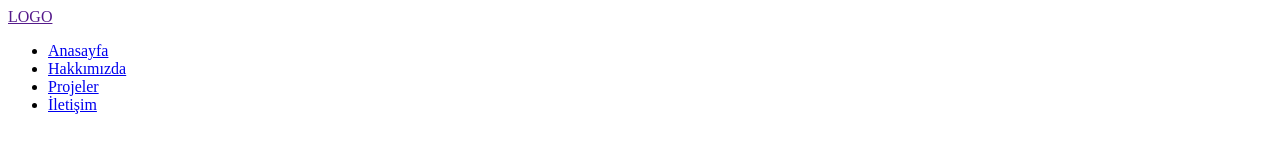
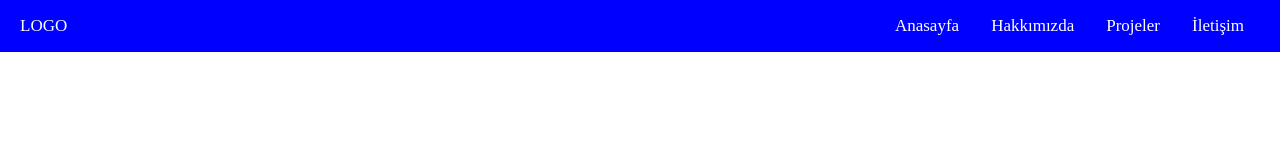
Before and after one commit to batuhansalkim/css-training, a plain HTML site: page css-training/responsive-navbar/index.html in a window 1280 px wide. Drawn offline with Linux system fonts and the light colour scheme.

Commit message:
update
update

```diff
--- a/css-training/responsive-navbar/index.html
+++ b/css-training/responsive-navbar/index.html
@@ -5,12 +5,13 @@
     <meta http-equiv="X-UA-Compatible" content="IE=edge">
     <meta name="viewport" content="width=device-width, initial-scale=1.0">
     <title>responsie website</title>
+    <link rel="stylesheet" href="style.css">
 </head>
 <body>
 
     <nav>
         <a href="">LOGO</a>
-        <ul>
+        <ul class="navigation">
             <li><a href="#">Anasayfa</a></li>
             <li><a href="#">Hakkımızda</a></li>
             <li><a href="#">Projeler</a></li>
--- a/css-training/responsive-navbar/style.css
+++ b/css-training/responsive-navbar/style.css
@@ -1,3 +1,40 @@
+*{
+    padding: 0;
+    margin:0;
+}
 nav{
     display: flex;
+    justify-content: space-between;
+    background-color: blue;
+    padding: 0 20px;
+    text-decoration: none;
 }
+nav a{
+    color: #fff;
+    align-self: center;
+    text-decoration: none;
+    font-size: 17px;
+}
+.navigation{
+    list-style: none;
+    display: flex;
+}
+.navigation a{
+    display: block;
+    padding: 16px;
+}
+.navigation a:hover{
+    background-color: rgb(25, 55, 228)
+}
+
+
+@media (max-width:600px){
+    nav{
+        flex-direction: column;
+    }
+
+    .navigation{
+        flex-direction: column;
+        align-items: center;
+    }
+}
```
